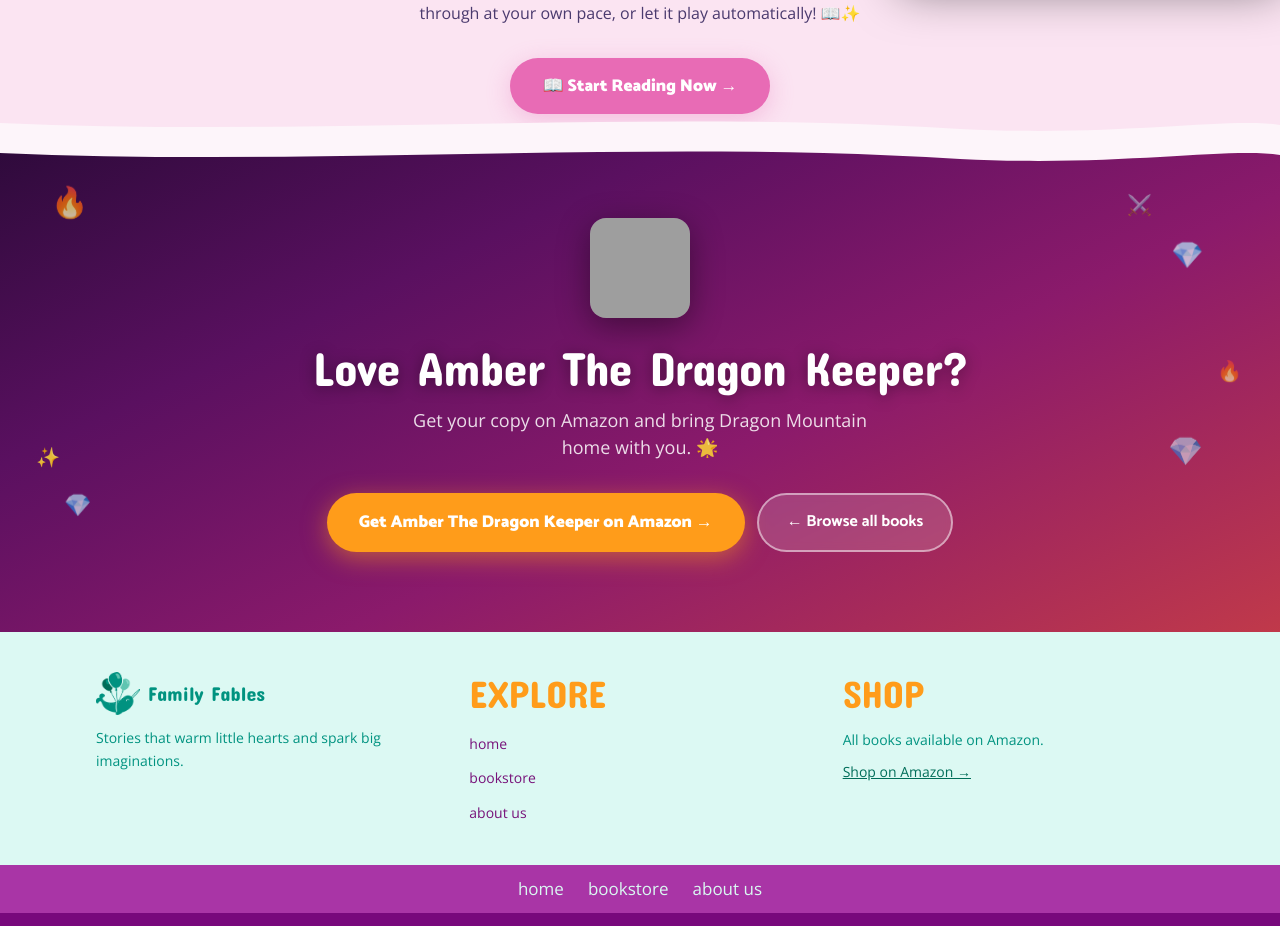
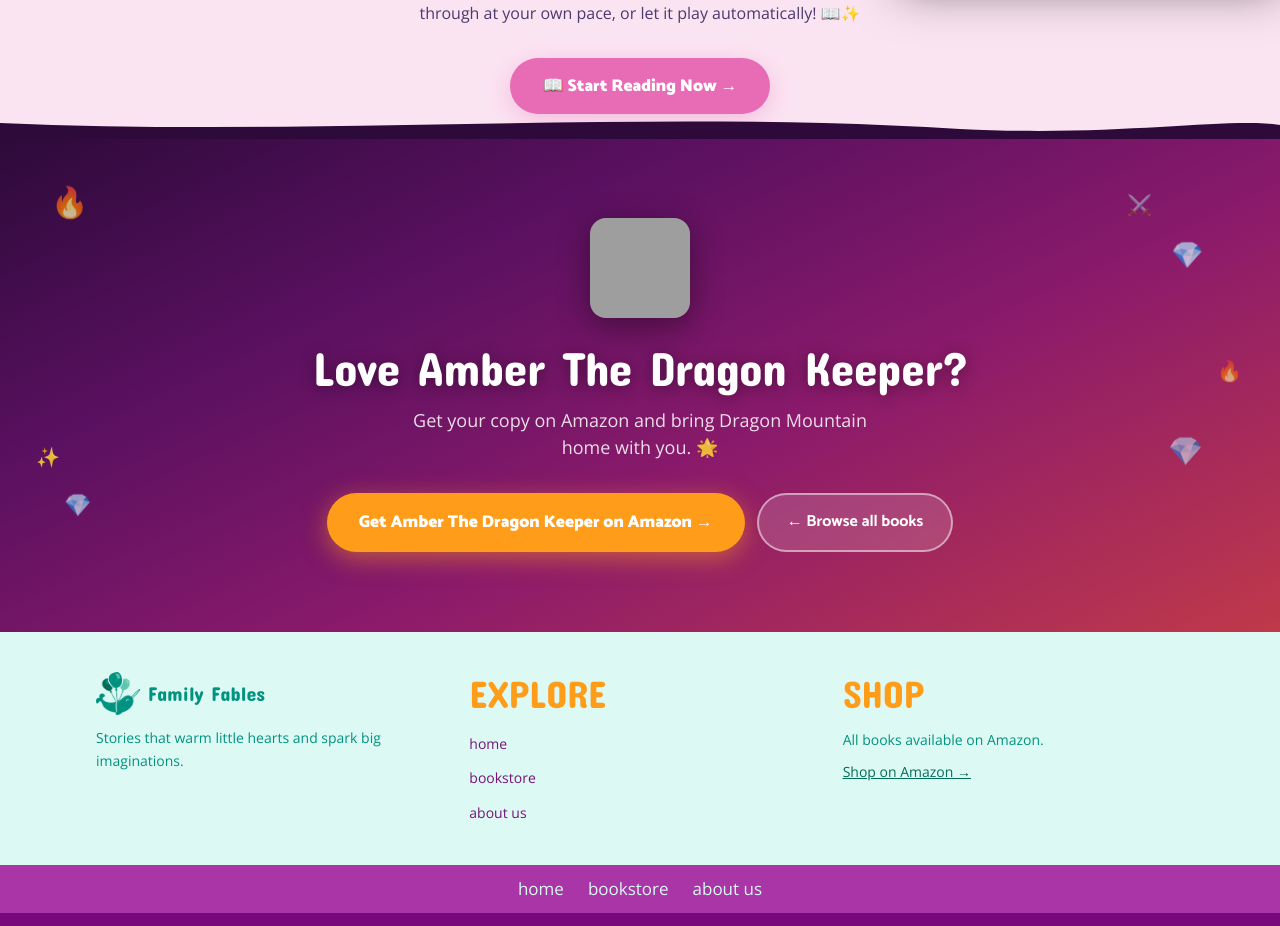
Before and after one commit to zpphillips-star/familyfables, a Next.js app: page /books/amber-the-dragon-keeper in a window 1280 px wide. Shown: the part 1482-2408 px from the top of the page. Built offline with nearby package versions, Linux system fonts and the light colour scheme; grey boxes are pictures that could not be loaded.

Commit message:
Fix all waves: Activity uses same gradient as CTA in all modes, remove redundant CTA top wave

```diff
--- a/app/books/[slug]/page.tsx
+++ b/app/books/[slug]/page.tsx
@@ -282,19 +282,15 @@ export default async function BookPage({
         }
         .book-back-link:hover { opacity: 0.75; }
 
-        /* Section backgrounds — color-mix always matches page-bg (day or bedtime) */
+        /* Section backgrounds */
         .section-read-aloud { background-color: color-mix(in srgb, ${book.accentColor} 18%, var(--page-bg, white)); }
-        .section-activity   { background-color: color-mix(in srgb, ${book.accentColor}  7%, var(--page-bg, white)); }
-
-        /* In bedtime mode: Activity uses the same warm gradient as CTA → no dark dead zone */
-        [data-mode="bedtime"] .section-activity { background: ${book.gradient}; }
+        /* Activity always uses the same warm gradient as CTA — they visually merge, no seam */
+        .section-activity { background: ${book.gradient}; }
 
         /* Wave fills — must exactly match the section they blend into */
         .wave-fill-read-aloud { fill: color-mix(in srgb, ${book.accentColor} 18%, var(--page-bg, white)); }
-        .wave-fill-activity   { fill: color-mix(in srgb, ${book.accentColor}  7%, var(--page-bg, white)); }
-
-        /* In bedtime mode: wave into Activity uses gradient start color */
-        [data-mode="bedtime"] .wave-fill-activity { fill: ${gradientStartColor}; }
+        /* Wave into Activity fills with gradient start color so it matches Activity's background */
+        .wave-fill-activity { fill: ${gradientStartColor}; }
       `}</style>
 
       {/* ══════════════════════════════════════════════════════════════════
@@ -714,12 +710,7 @@ export default async function BookPage({
           overflow: "visible",
         }}
       >
-        {/* Wave at top of CTA → matches Activity background exactly */}
-        <div style={{ position: "absolute", top: -1, left: 0, width: "100%", height: 32, pointerEvents: "none", zIndex: 4 }}>
-          <svg viewBox="0 0 1440 32" preserveAspectRatio="none" style={{ width: "100%", height: "100%", display: "block" }} aria-hidden="true">
-            <path d="M0,16 C360,30 720,2 1080,22 C1260,30 1380,10 1440,18 L1440,0 L0,0 Z" className="wave-fill-activity" />
-          </svg>
-        </div>
+        {/* No wave needed — Activity and CTA share the same gradient, they merge seamlessly */}
         {/* Themed land decorations */}
         <div
           aria-hidden="true"
```
